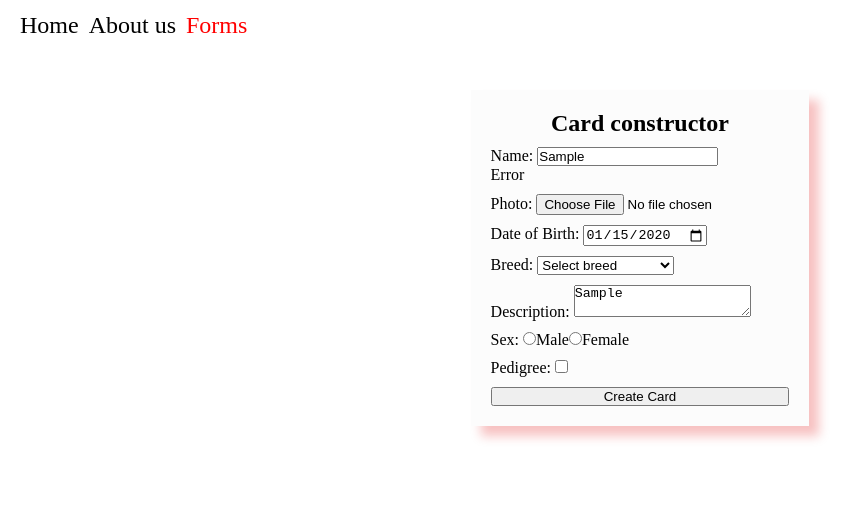
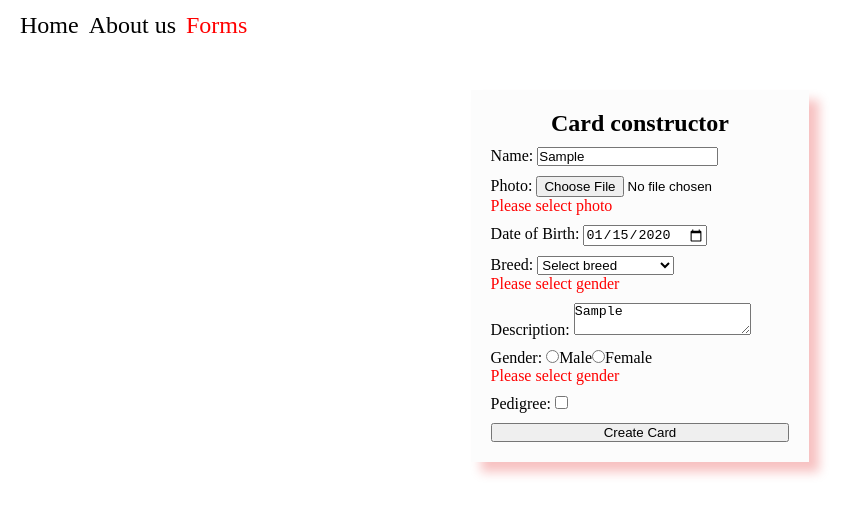
Before and after one commit to Sashkakotov/RSS-React, a React (Vite) app in the folder vite-project/: page /forms in a window 1280 px wide. Both pictures are taken after typing "Sample", "2020-01-15", "Sample" into the empty fields and a click on the input "Create Card". Shown: the top 514 px of the page, without its empty margins (0-866 px from the left). Built offline with nearby package versions, Linux system fonts and the light colour scheme.

Commit message:
feat: error messages

```diff
--- a/vite-project/src/pages/Forms.tsx
+++ b/vite-project/src/pages/Forms.tsx
@@ -24,6 +24,7 @@ class Forms extends Component<unknown, IFormConstructor> {
   sexFemale: RefObject<HTMLInputElement>;
   pedigree: RefObject<HTMLInputElement>;
   submit: RefObject<HTMLInputElement>;
+  form: RefObject<HTMLFormElement>;
 
   constructor(props: IFormConstructor) {
     super(props);
@@ -36,15 +37,16 @@ class Forms extends Component<unknown, IFormConstructor> {
     this.sexFemale = React.createRef();
     this.pedigree = React.createRef();
     this.submit = React.createRef();
+    this.form = React.createRef();
     this.state = {
       confirm: false,
       cardsArray: [],
-      nameValidation: false,
-      photoValidation: false,
-      dateValidation: false,
-      breedValidation: false,
-      descriptionValidation: false,
-      sexValidation: false,
+      nameValidation: true,
+      photoValidation: true,
+      dateValidation: true,
+      breedValidation: true,
+      descriptionValidation: true,
+      sexValidation: true,
     };
   }
 
@@ -92,13 +94,23 @@ class Forms extends Component<unknown, IFormConstructor> {
   sexCheckValidation = () => {
     if (this.sexFemale.current?.checked || this.sexMale.current?.checked) {
       this.setState((prev) => ({ ...prev, sexValidation: true }));
-      console.log('sexYEs');
     } else {
       this.setState((prev) => ({ ...prev, sexValidation: false }));
-      console.log('sexNo');
     }
   };
 
+  resetForms = () => {
+    this.form.current?.reset();
+  };
+
+  showMessage = () => {
+    this.setState({ confirm: true });
+    setTimeout(() => {
+      this.setState({ confirm: false });
+      this.handleSubmit();
+      this.resetForms();
+    }, 3000);
+  };
   checkValidation = (event: SyntheticEvent) => {
     this.textCheckValidation();
     this.photoCheckValidation();
@@ -115,9 +127,7 @@ class Forms extends Component<unknown, IFormConstructor> {
         this.state.descriptionValidation &&
         this.state.sexValidation
       ) {
-        this.handleSubmit();
-      } else {
-        console.log('no validation');
+        this.showMessage();
       }
     }, 0);
     event.preventDefault();
@@ -138,29 +148,38 @@ class Forms extends Component<unknown, IFormConstructor> {
 
     this.state.cardsArray.push(inputsList) as unknown as ICard[];
     this.setState({ cardsArray: this.state.cardsArray });
-
-    console.log('inputsList', inputsList);
-    console.log('this.state.cardsArray', this.state.cardsArray);
-    console.log(this.state);
   };
 
   render() {
     return (
       <main className="main">
-        <form className="forms__form" onSubmit={this.checkValidation}>
+        <div className={this.state.confirm ? 'showConfirmMessage' : 'hide'}>
+          Card has been created
+        </div>
+        <form className="forms__form" onSubmit={this.checkValidation} ref={this.form}>
           <h2 className="forms__title">Card constructor</h2>
           <div>
             <label htmlFor="form-name">Name: </label>
             <input type="text" id="form-name" ref={this.name} />
-            <div>Error</div>
+            {this.state.nameValidation || (
+              <div className="forms-error__message">Text must start with a capital letter</div>
+            )}
           </div>
           <div>
             <label htmlFor="form-image">Photo: </label>
             <input type="file" id="form-image" accept="image/*" ref={this.photo} />
+            {this.state.photoValidation || (
+              <div className="forms-error__message">Please select photo</div>
+            )}
           </div>
           <div>
             <label htmlFor="form-date">Date of Birth: </label>
             <input type="date" id="form-date" ref={this.date} />
+            {this.state.dateValidation || (
+              <div className="forms-error__message">
+                The date selected should be less than the current date
+              </div>
+            )}
           </div>
           <div>
             <label htmlFor="form-date">Breed: </label>
@@ -171,14 +190,21 @@ class Forms extends Component<unknown, IFormConstructor> {
                 </option>
               ))}
             </select>
+            {this.state.breedValidation || (
+              <div className="forms-error__message">Please select gender</div>
+            )}
           </div>
+
           <div>
             <label htmlFor="form-description">Description: </label>
             <textarea id="form-description" ref={this.description} />
+            {this.state.descriptionValidation || (
+              <div className="forms-error__message">Text must start with a capital letter</div>
+            )}
           </div>
 
           <div>
-            <label htmlFor="form-radio">Sex: </label>
+            <label htmlFor="form-radio">Gender: </label>
             <input type="radio" id="form-radio__male" name="sex" value="Male" ref={this.sexMale} />
             <label htmlFor="form-radio__male">Male</label>
             <input
@@ -189,7 +215,11 @@ class Forms extends Component<unknown, IFormConstructor> {
               ref={this.sexFemale}
             />
             <label htmlFor="form-radio__female">Female</label>
+            {this.state.sexValidation || (
+              <div className="forms-error__message">Please select gender</div>
+            )}
           </div>
+
           <div>
             <label htmlFor="form-checkbox">Pedigree: </label>
             <input type="checkbox" id="form-checkbox" />
--- a/vite-project/src/styles/App.css
+++ b/vite-project/src/styles/App.css
@@ -184,3 +184,12 @@ a:hover {
 .forms__title {
   text-align: center;
 }
+.forms-error__message {
+  color: red;
+}
+.showConfirmMessage{
+  display: block;
+}
+.hide {
+  display: none;
+}
```
